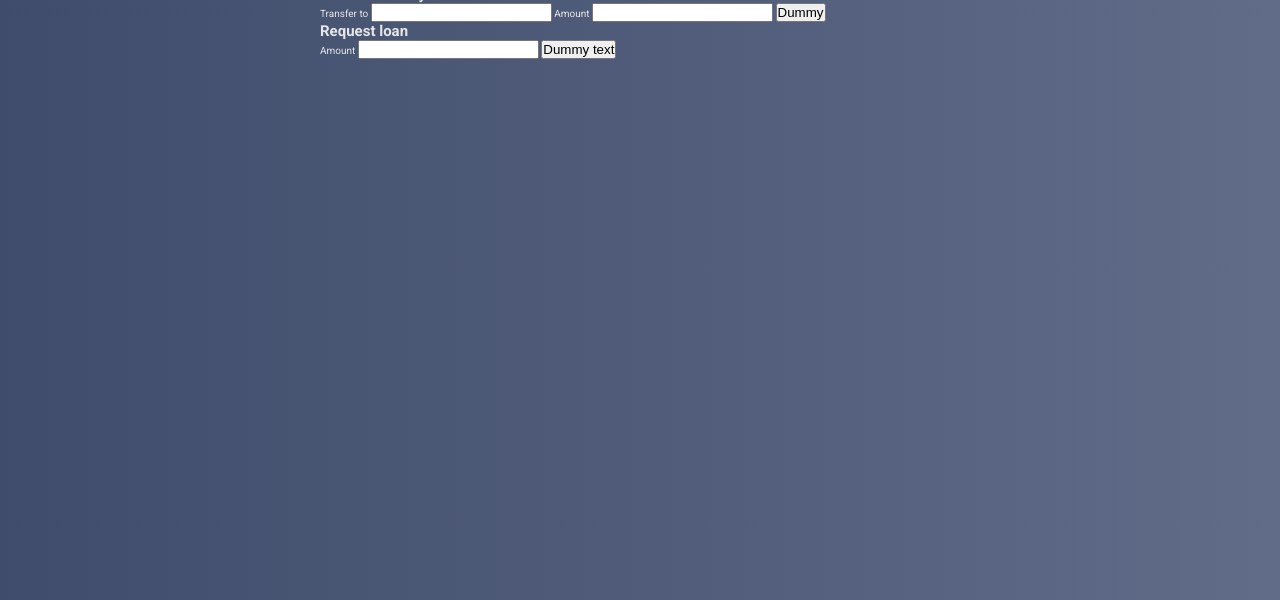
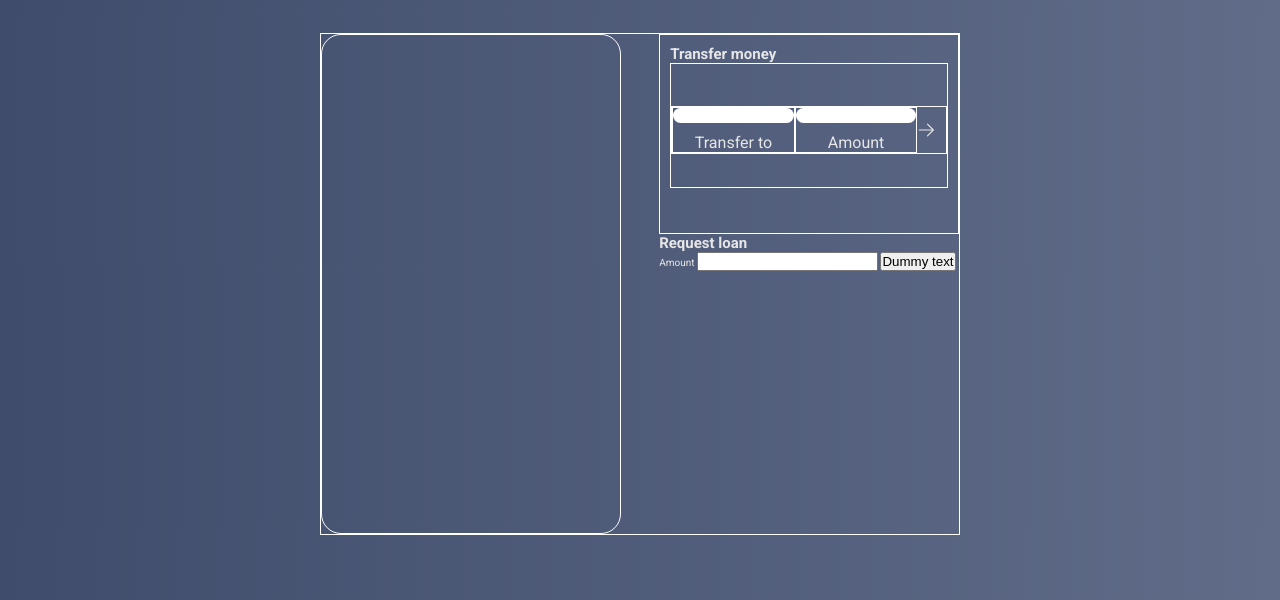
Before and after one commit to MarioMilosevic/Bank-App-JS, a website built with Vite: page index.html in a window 1280 px wide. Shown: the part 240-840 px from the top of the page. Built offline with nearby package versions, Linux system fonts and the light colour scheme.

Commit message:
Organise input fields

```diff
--- a/index.html
+++ b/index.html
@@ -46,11 +46,32 @@
           <div class="options">
             <div class="transfer">
               <h2>Transfer money</h2>
-              <label for="transferTo">Transfer to</label>
-              <input type="text" id="transferTo" />
-              <label for="transferAmount">Amount</label>
-              <input type="text" id="transferAmount" />
-              <button>Dummy</button>
+              <div class="transferMoneyContainer">
+                <div class="inputFields">
+                  <div class="transferTo">
+                    <input type="text" id="transferTo" />
+                    <label for="transferTo">Transfer to</label>
+                  </div>
+                  <div class="transferAmount">
+                    <input type="text" id="transferAmount" />
+                    <label for="transferAmount">Amount</label>
+                  </div>
+                  <svg
+                    xmlns="http://www.w3.org/2000/svg"
+                    fill="none"
+                    viewBox="0 0 24 24"
+                    stroke-width="1.5"
+                    stroke="currentColor"
+                    class="w-6 h-6 transferBtn"
+                  >
+                    <path
+                      stroke-linecap="round"
+                      stroke-linejoin="round"
+                      d="M13.5 4.5 21 12m0 0-7.5 7.5M21 12H3"
+                    />
+                  </svg>
+                </div>
+              </div>
             </div>
             <div class="loan">
               <h2>Request loan</h2>
--- a/style.css
+++ b/style.css
@@ -40,7 +40,7 @@ body {
 
 nav {
   width: 100%;
-  border: 1px solid white;
+  /* border: 1px solid white; */
   height: 10%;
   margin-top: 4rem;
   display: flex;
@@ -55,6 +55,15 @@ nav input {
   width: 10rem;
   margin-right: 1rem;
   text-align: center;
+  border: none;
+  background-color: var(--primary--color);
+  border: 1px solid var(--font--color);
+  color: var(--font--color);
+
+}
+
+nav input::placeholder{
+    color: var(--font--color);
 }
 
 nav input:last-of-type {
@@ -80,9 +89,80 @@ nav input:last-of-type {
 }
 
 .containerInfo{
-    border:1px solid white;
     display: flex;
     justify-content: space-between;
     align-items: center;
     font-size: 3rem;
 }
+
+.containerTransactions {
+    margin-top: 5rem;
+    display: flex;
+    justify-content: space-between;
+    border:1px solid white;
+
+}
+
+.transactions {
+    width: 47%;
+    height: 50rem;
+    border:1px solid white;
+    border-radius: 2rem;
+}
+
+.options {
+    width: 47%;
+    border-radius: 2rem;
+    /* border:1px solid white; */
+}
+
+.transfer {
+    border: 1px solid white;
+    height: 40%;
+    display: flex;
+    flex-direction: column;
+    padding: 1rem;
+}
+
+.transferMoneyContainer{
+    height: 70%;
+    border: 1px solid white;
+    display: flex;
+    justify-content: center;
+    align-items: center;
+
+}
+.inputFields{
+    margin-top: 1rem;
+    display: flex;
+    justify-content: space-between;
+    border: 1px solid white;
+}
+
+.inputFields input {
+    width: 100%;
+    border-radius: 2rem;
+    height: 50%;
+    border: none;
+    margin-bottom: 1rem;
+}
+
+.inputFields label {
+    height: 50%;
+}
+
+.transferTo, .transferAmount{
+    display: flex;
+    border:1px solid white;
+    flex-direction: column;
+    justify-content: space-around;
+    align-items: center;
+    font-size: 1.6rem;
+}
+
+.transferBtn {
+    border-radius: 2rem;
+    width: 10%;
+    cursor: pointer;
+    margin-right: 1rem;
+}
```
